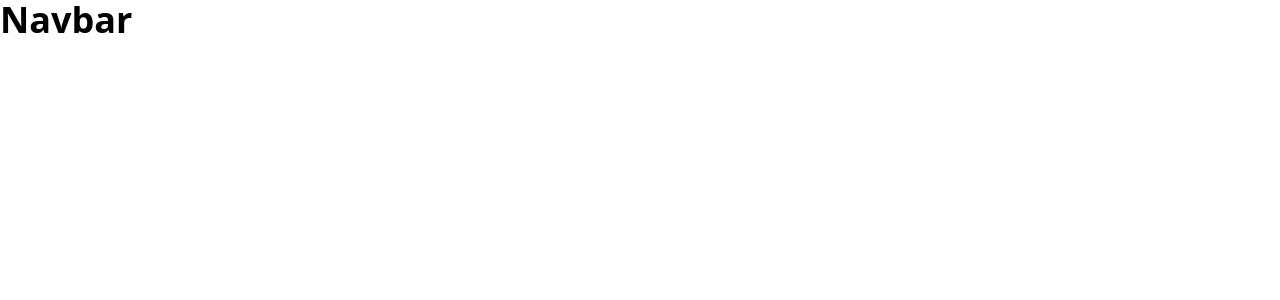
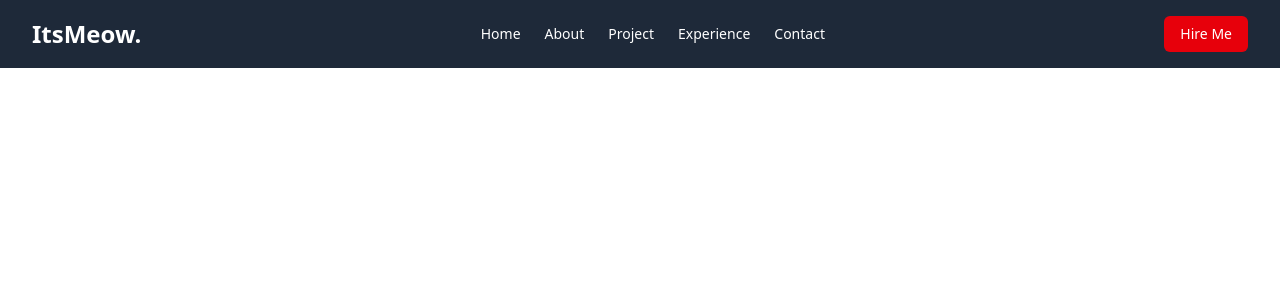
Before and after one commit to azrilpramudia/my-personal-website, a React (Vite) app: page / in a window 1280 px wide. Shown: the top 300 px of the page. Built offline with nearby package versions, Linux system fonts and the light colour scheme.

Commit message:
feat: add navbar

```diff
--- a/src/App.jsx
+++ b/src/App.jsx
@@ -1,7 +1,11 @@
 import Navbar from "./components/Navbar";
 
 function App() {
-  return <Navbar />;
+  return (
+    <>
+      <Navbar />
+    </>
+  );
 }
 
 export default App;
--- a/src/components/Navbar.jsx
+++ b/src/components/Navbar.jsx
@@ -1,8 +1,26 @@
 const Navbar = () => {
   return (
-    <div>
-      <h1 className="text-4xl font-bold">Navbar</h1>
-    </div>
+    <nav className="bg-gray-800 text-white px-8 py-4 shawow-md flex justify-between items-center">
+      {/* Logo */}
+      <div className="text-2xl font-bold">
+        <span className="text-white">Its</span>
+        <span className="text-white">Meow.</span>
+      </div>
+
+      {/* Menu */}
+      <ul className="flex space-x-6 text-sm font-medium">
+        <li className="hover:text-red-400 cursor-pointer">Home</li>
+        <li className="hover:text-red-400 cursor-pointer">About</li>
+        <li className="hover:text-red-400 cursor-pointer">Project</li>
+        <li className="hover:text-red-400 cursor-pointer">Experience</li>
+        <li className="hover:text-red-400 cursor-pointer">Contact</li>
+      </ul>
+
+      {/* Button */}
+      <button className="bg-red-600 hover:bg-red-400 text-white text-sm px-4 py-2 rounded-md transition duration-200 cursor-pointer">
+        Hire Me
+      </button>
+    </nav>
   );
 };
 
```
Also changed, not shown: src/components/AboutSection.jsx (added), src/components/ContactSection.jsx (added), src/components/ExperienceSection.jsx (added), src/components/HomeSection.jsx (added), src/components/ProjectSection.jsx (added), src/components/SkillsSection.jsx (added).
